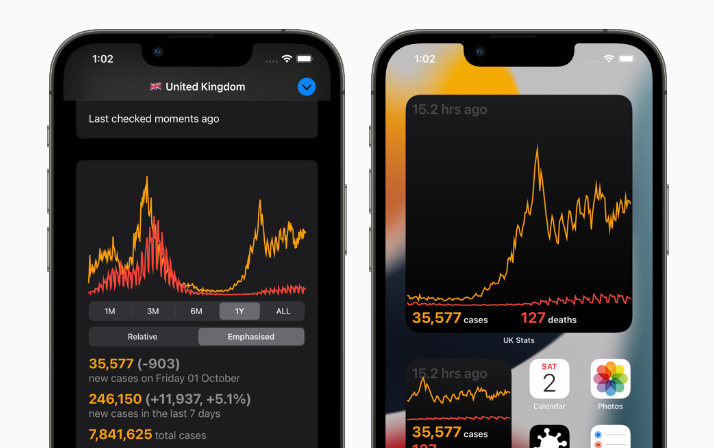
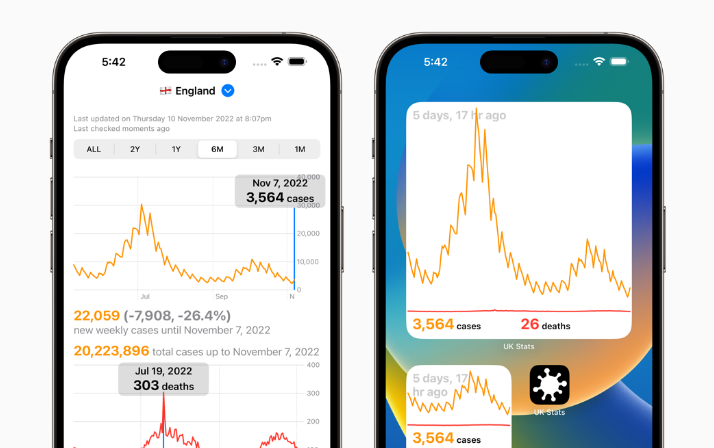
Before and after one commit to atrinh0/covid19, a plain HTML site: page web/index.html in a window 1280 px wide. Shown: the part 352-800 px from the top of the page, without its empty margins (282-996 px from the left). Drawn offline with Linux system fonts and the light colour scheme.

Commit message:
Update web and readme assets

```diff
--- a/web/index.html
+++ b/web/index.html
@@ -15,7 +15,7 @@
   <p><h1>UK COVID-19 Statistics</h1></p>
   <p>Track the latest coronavirus (COVID-19) daily new cases and deaths in the UK.</p>
   <p><a href="https://github.com/atrinh0/covid19"><img src="images/github.svg"></a></p>
-  <p><img class="hero" src="images/hero3.png"> <img class="hero" src="images/hero4.png"></p>
+  <p><img class="hero" src="images/hero5.png"> <img class="hero" src="images/hero6.png"></p>
   <p><a href="pp.html">Privacy Policy</a></p>
   <p><a href="https://github.com/atrinh0"><img src="https://www.atrinh.com/paw.svg" width="32"/></a></p>
   <p>&nbsp;</p>
```
Also changed, not shown: images/app.png (added), images/countries.png (deleted), images/graphs.png (deleted), web/images/hero3.png (deleted), web/images/hero4.png (deleted), web/images/hero5.png (added), web/images/hero6.png (added), 3 other files.
